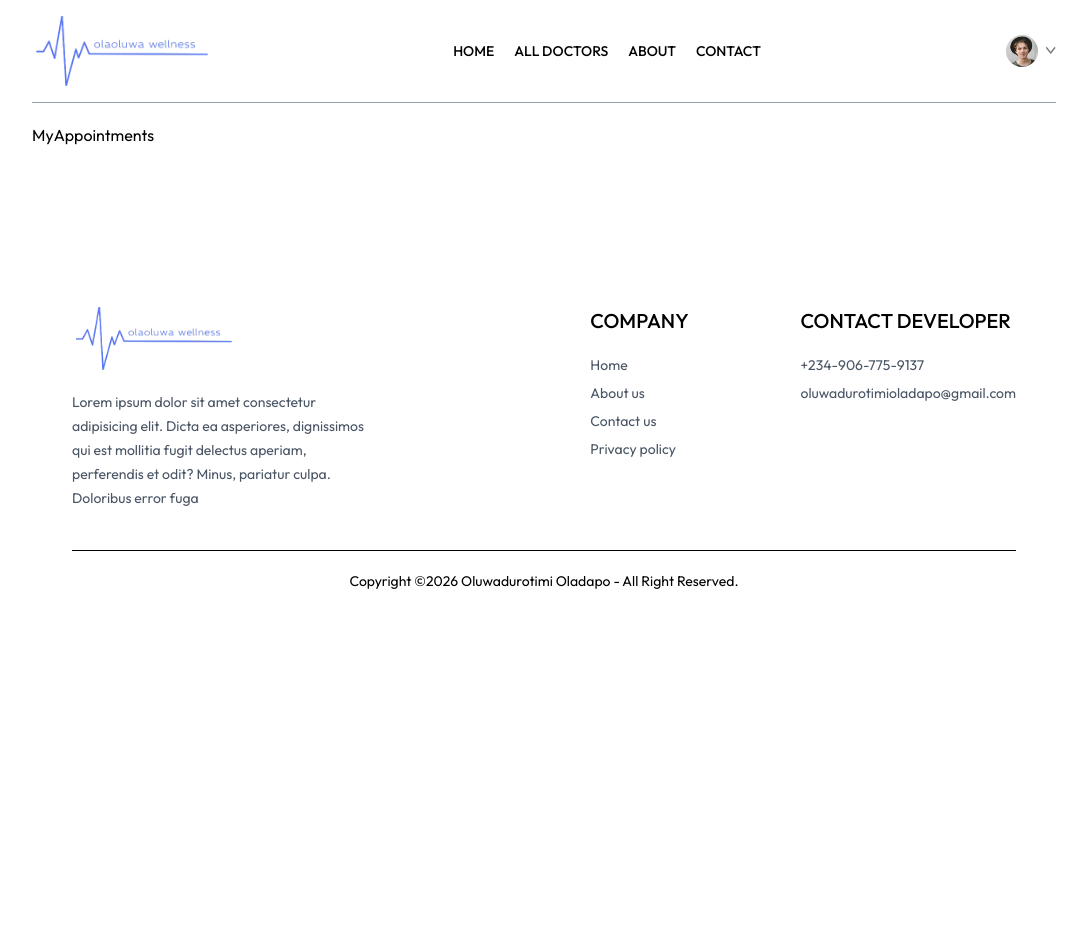
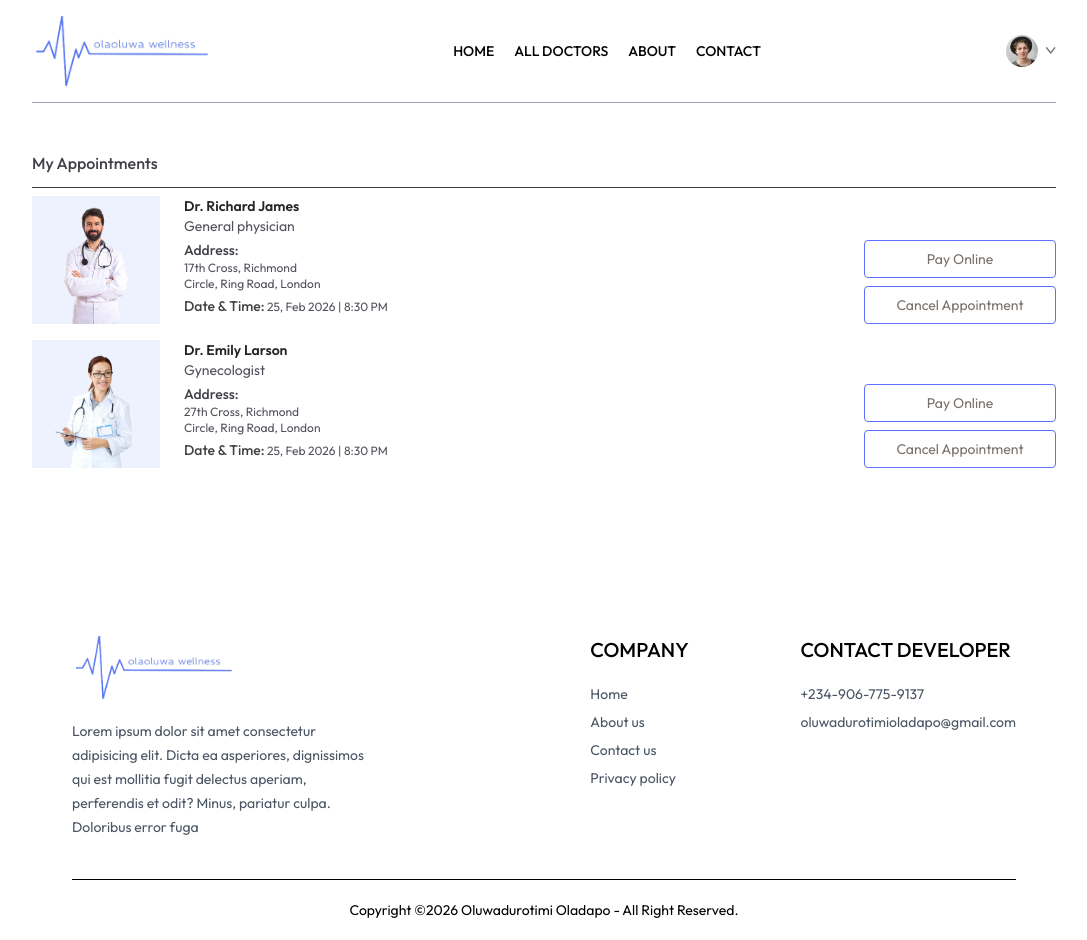
Before and after one commit to Olaoluwa19/olaoluwa-health, a React (Vite) app in the folder frontend/: page /my-appointments in a window 1280 px wide. Shown: the whole page, without its empty margins (96-1183 px from the left). Before the commit the page ends 800 px from the top, so only its background shows below. Built offline with nearby package versions, Linux system fonts and the light colour scheme.

Commit message:
started working on and styling the appointment form

```diff
--- a/frontend/src/pages/MyAppointments.jsx
+++ b/frontend/src/pages/MyAppointments.jsx
@@ -1,7 +1,67 @@
-import React from "react";
+import { AppContext } from "@/context/AppContext";
+import { useContext } from "react";
 
 const MyAppointments = () => {
-  return <div>MyAppointments</div>;
+  const { doctors } = useContext(AppContext);
+  return (
+    <main>
+      <h1 className="pb-3 mt-12 font-medium text-zinc-700 border-b">
+        My Appointments
+      </h1>
+      <section aria-labelledby="appointments-heading">
+        <h2 className="sr-only" id="appointments-heading">
+          My Appointments
+        </h2>
+        {doctors.slice(0, 2).map((item, index) => (
+          <div
+            className="grid grid-cols-[1fr_2fr] gap-4 sm:flex sm:gap-6 py-2 bprder-b"
+            key={index}
+          >
+            <figure>
+              <img
+                className="w-32 bg-indigo-50"
+                src={item.image}
+                alt=""
+                aria-hidden="true"
+              />
+            </figure>
+            <article
+              className="flex-1 text-sm text-zinc-600"
+              aria-labelledby="appointment-details-heading"
+            >
+              <h3
+                className="text-neutral-800 font-semibold"
+                id="appointment-details-heading"
+              >
+                {item.name}
+              </h3>
+              <p>{item.speciality}</p>
+              <address className="not-italic mt-1">
+                <h4 className="text-zinc-700 font-medium">Address:</h4>
+                <p className="text-xs">{item.address.line1}</p>
+                <p className="text-xs">{item.address.line2}</p>
+                <p className="text-xs mt-1">
+                  <span className="text-sm text-neutral-700 font-medium">
+                    Date & Time:
+                  </span>{" "}
+                  25, Feb 2026 | <time dateTime="16:30">8:30 PM</time>{" "}
+                </p>
+              </address>
+            </article>
+            <div></div>
+            <div className="flex flex-col gap-2 justify-end">
+              <button className="text-sm text-stone-500 sm:min-w-48 py-2 border border-primary rounded hover:bg-primary hover:text-white transition-all duration-300">
+                Pay Online
+              </button>
+              <button className="text-sm text-stone-500 sm:min-w-48 py-2 border border-primary rounded hover:bg-red-600 hover:text-white transition-all duration-300">
+                Cancel Appointment
+              </button>
+            </div>
+          </div>
+        ))}
+      </section>
+    </main>
+  );
 };
 
 export default MyAppointments;
```
